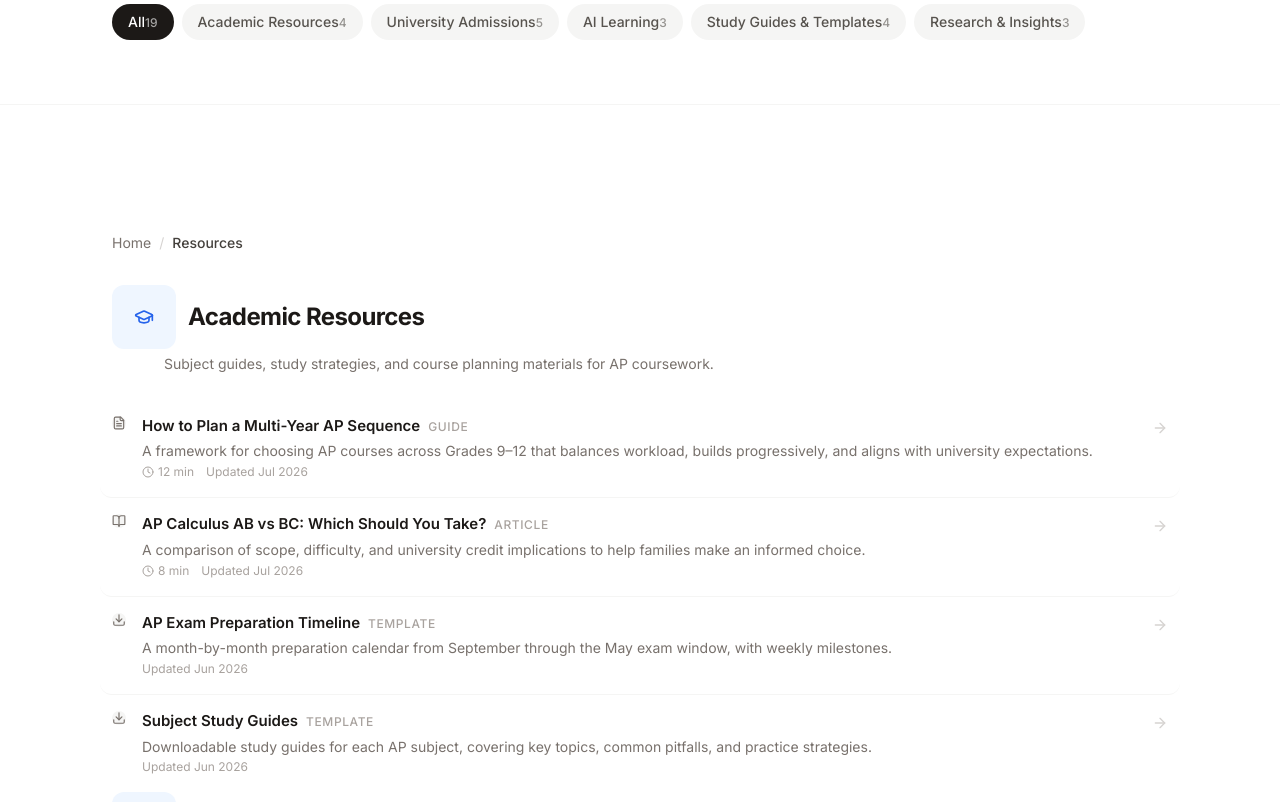
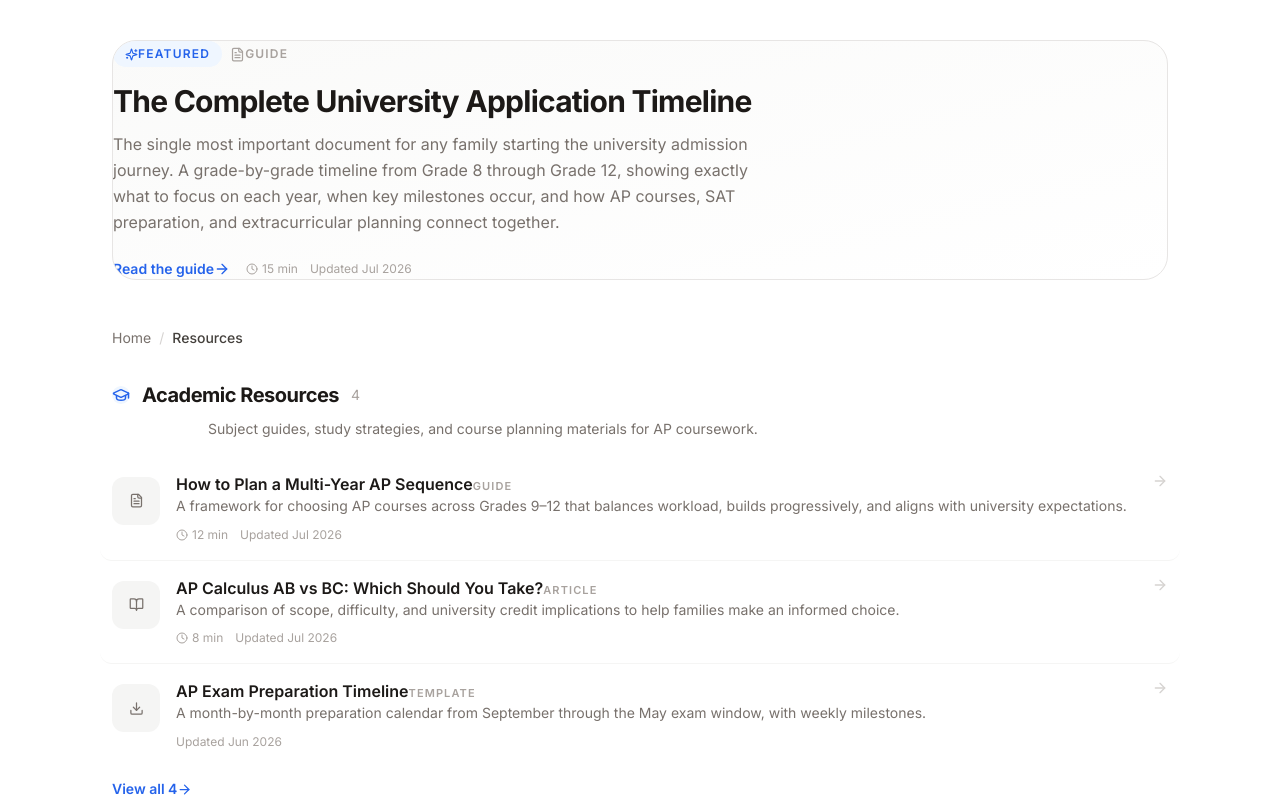
Before and after one commit to apex2012/ap-future, a React (Vite) app: page /resources in a window 1280 px wide. Shown: the part 800-1602 px from the top of the page. Built offline with nearby package versions, Linux system fonts and the light colour scheme.

Commit message:
Refine page with featured resource and filters

```diff
--- a/src/pages/ResourcesPage.tsx
+++ b/src/pages/ResourcesPage.tsx
@@ -12,6 +12,7 @@ import {
   Cpu,
   LayoutTemplate,
   Microscope,
+  Sparkles,
 } from 'lucide-react';
 import { type ReactNode } from 'react';
 import { Hero } from '@/components/ui/Hero';
@@ -34,17 +35,21 @@ interface ResourceEntry {
 interface ResourceCategory {
   id: string;
   label: string;
+  shortLabel: string;
   description: string;
   icon: ReactNode;
   resources: ResourceEntry[];
 }
 
+const PREVIEW_COUNT = 3;
+
 const categories: ResourceCategory[] = [
   {
     id: 'academic',
     label: 'Academic Resources',
+    shortLabel: 'Academic',
     description: 'Subject guides, study strategies, and course planning materials for AP coursework.',
-    icon: <GraduationCap size={20} />,
+    icon: <GraduationCap size={18} />,
     resources: [
       {
         title: 'How to Plan a Multi-Year AP Sequence',
@@ -81,8 +86,9 @@ const categories: ResourceCategory[] = [
   {
     id: 'admissions',
     label: 'University Admissions',
+    shortLabel: 'Admissions',
     description: 'Timelines, application guides, and decision frameworks for the university admission journey.',
-    icon: <Building2 size={20} />,
+    icon: <Building2 size={18} />,
     resources: [
       {
         title: 'The Complete University Application Timeline',
@@ -128,8 +134,9 @@ const categories: ResourceCategory[] = [
   {
     id: 'ai-learning',
     label: 'AI Learning',
+    shortLabel: 'AI Learning',
     description: 'Guides on using AI tools responsibly to support studying, research, and writing — without replacing the learning.',
-    icon: <Cpu size={20} />,
+    icon: <Cpu size={18} />,
     resources: [
       {
         title: 'How to Use AI as a Study Companion',
@@ -160,8 +167,9 @@ const categories: ResourceCategory[] = [
   {
     id: 'guides-templates',
     label: 'Study Guides & Templates',
+    shortLabel: 'Templates',
     description: 'Downloadable tools, planners, and frameworks to organize studying, writing, and application work.',
-    icon: <LayoutTemplate size={20} />,
+    icon: <LayoutTemplate size={18} />,
     resources: [
       {
         title: 'Weekly Study Planner',
@@ -197,8 +205,9 @@ const categories: ResourceCategory[] = [
   {
     id: 'research-insights',
     label: 'Research & Insights',
+    shortLabel: 'Insights',
     description: 'Original analysis on education trends, admissions data, and learning science — for families who want depth.',
-    icon: <Microscope size={20} />,
+    icon: <Microscope size={18} />,
     resources: [
       {
         title: 'AP Score Trends: What the Latest Data Tells Us',
@@ -228,11 +237,21 @@ const categories: ResourceCategory[] = [
   },
 ];
 
+const featuredResource: ResourceEntry = {
+  title: 'The Complete University Application Timeline',
+  summary:
+    'The single most important document for any family starting the university admission journey. A grade-by-grade timeline from Grade 8 through Grade 12, showing exactly what to focus on each year, when key milestones occur, and how AP courses, SAT preparation, and extracurricular planning connect together.',
+  href: '/resources',
+  type: 'guide',
+  readingTime: '15 min',
+  updatedAt: 'Jul 2026',
+};
+
 const typeIcon: Record<ResourceType, ReactNode> = {
-  guide: <FileText size={14} />,
-  template: <Download size={14} />,
-  article: <BookOpen size={14} />,
-  research: <FlaskConical size={14} />,
+  guide: <FileText size={15} />,
+  template: <Download size={15} />,
+  article: <BookOpen size={15} />,
+  research: <FlaskConical size={15} />,
 };
 
 const typeLabel: Record<ResourceType, string> = {
@@ -299,22 +318,22 @@ function ResourceRow({ resource }: { resource: ResourceEntry }) {
       href={resource.href}
       className="group flex items-start gap-4 border-b border-neutral-100 py-4 transition-colors last:border-b-0 hover:bg-neutral-50/60 -mx-3 px-3 rounded-lg"
     >
-      <span className="mt-0.5 flex h-7 w-7 flex-shrink-0 items-center justify-center rounded-md bg-neutral-100 text-neutral-500 group-hover:bg-primary-50 group-hover:text-primary-600 transition-colors">
+      <span className="mt-1 flex h-8 w-8 flex-shrink-0 items-center justify-center rounded-lg bg-neutral-100 text-neutral-500 group-hover:bg-primary-50 group-hover:text-primary-600 transition-colors">
         {typeIcon[resource.type]}
       </span>
       <div className="min-w-0 flex-1">
-        <div className="flex items-baseline gap-2">
-          <h3 className="text-[15px] font-semibold leading-snug text-neutral-900 group-hover:text-primary-700 transition-colors">
+        <div className="flex items-baseline gap-2.5">
+          <h3 className="text-base font-semibold leading-snug text-neutral-900 group-hover:text-primary-700 transition-colors">
             {resource.title}
           </h3>
-          <span className="hidden text-xs font-medium uppercase tracking-wider text-neutral-400 sm:inline">
+          <span className="hidden text-[11px] font-semibold uppercase tracking-widest text-neutral-400 sm:inline">
             {typeLabel[resource.type]}
           </span>
         </div>
-        <p className="mt-1 text-sm leading-relaxed text-neutral-500">
+        <p className="mt-1.5 text-sm leading-relaxed text-neutral-500">
           {resource.summary}
         </p>
-        <div className="mt-1.5 flex items-center gap-3 text-xs text-neutral-400">
+        <div className="mt-2 flex items-center gap-3 text-xs text-neutral-400">
           {resource.readingTime && (
             <span className="inline-flex items-center gap-1">
               <Clock size={12} />
@@ -326,43 +345,124 @@ function ResourceRow({ resource }: { resource: ResourceEntry }) {
       </div>
       <ArrowRight
         size={16}
-        className="mt-1 flex-shrink-0 text-neutral-300 transition-all duration-200 group-hover:translate-x-0.5 group-hover:text-primary-500"
+        className="mt-1.5 flex-shrink-0 text-neutral-300 transition-all duration-200 group-hover:translate-x-0.5 group-hover:text-primary-500"
       />
     </a>
   );
 }
 
-function CategorySection({ category }: { category: ResourceCategory }) {
+function CategorySection({
+  category,
+  expanded,
+  onToggle,
+}: {
+  category: ResourceCategory;
+  expanded: boolean;
+  onToggle: () => void;
+}) {
+  const preview = category.resources.slice(0, PREVIEW_COUNT);
+  const hasMore = category.resources.length > PREVIEW_COUNT;
+  const shown = expanded ? category.resources : preview;
+
   return (
-    <section id={category.id} className="scroll-mt-20">
-      <div className="mb-1 flex items-center gap-3">
-        <span className="flex h-10 w-10 flex-shrink-0 items-center justify-center rounded-lg bg-primary-50 text-primary-600">
+    <section id={category.id} className="scroll-mt-24">
+      <div className="mb-2 flex items-center gap-3">
+        <span className="flex h-9 w-9 flex-shrink-0 items-center justify-center rounded-lg bg-primary-50 text-primary-600">
           {category.icon}
         </span>
-        <h2 className="text-xl font-bold tracking-tight text-neutral-900 sm:text-2xl">
+        <h2 className="text-lg font-bold tracking-tight text-neutral-900 sm:text-xl">
           {category.label}
         </h2>
+        <span className="text-sm text-neutral-400">{category.resources.length}</span>
       </div>
-      <p className="mb-5 pl-[52px] text-sm leading-relaxed text-neutral-500">
+      <p className="mb-4 pl-12 text-sm leading-relaxed text-neutral-500">
         {category.description}
       </p>
       <div>
-        {category.resources.map((resource) => (
+        {shown.map((resource) => (
           <ResourceRow key={resource.title} resource={resource} />
         ))}
       </div>
+      {hasMore && (
+        <button
+          type="button"
+          onClick={onToggle}
+          className="mt-3 inline-flex items-center gap-1.5 text-sm font-semibold text-primary-600 transition-colors hover:text-primary-700"
+        >
+          {expanded ? 'Show less' : `View all ${category.resources.length}`}
+          <ArrowRight
+            size={15}
+            className={`transition-transform duration-200 ${expanded ? 'rotate-90' : ''}`}
+          />
+        </button>
+      )}
     </section>
+  );
+}
+
+function FeaturedResource({ resource }: { resource: ResourceEntry }) {
+  return (
+    <a
+      href={resource.href}
+      className="group relative block overflow-hidden rounded-2xl border border-neutral-200 bg-gradient-to-br from-neutral-50 to-white p-7 transition-all duration-300 hover:border-primary-200 hover:shadow-md sm:p-9"
+    >
+      <div className="flex flex-col gap-5 sm:flex-row sm:items-start sm:gap-8">
+        <div className="flex-1">
+          <div className="mb-4 flex items-center gap-2">
+            <span className="inline-flex items-center gap-1.5 rounded-full bg-primary-50 px-3 py-1 text-xs font-semibold uppercase tracking-widest text-primary-600">
+              <Sparkles size={13} />
+              Featured
+            </span>
+            <span className="inline-flex items-center gap-1.5 text-xs font-semibold uppercase tracking-widest text-neutral-400">
+              {typeIcon[resource.type]}
+              {typeLabel[resource.type]}
+            </span>
+          </div>
+          <h2 className="max-w-2xl text-2xl font-bold leading-tight tracking-tight text-neutral-900 sm:text-3xl">
+            {resource.title}
+          </h2>
+          <p className="mt-3 max-w-2xl text-base leading-relaxed text-neutral-500">
+            {resource.summary}
+          </p>
+          <div className="mt-5 flex items-center gap-4 text-sm">
+            <span className="inline-flex items-center gap-1.5 font-semibold text-primary-600 transition-colors group-hover:text-primary-700">
+              Read the guide
+              <ArrowRight size={16} className="transition-transform duration-200 group-hover:translate-x-0.5" />
+            </span>
+            <div className="flex items-center gap-3 text-xs text-neutral-400">
+              {resource.readingTime && (
+                <span className="inline-flex items-center gap-1">
+                  <Clock size={12} />
+                  {resource.readingTime}
+                </span>
+              )}
+              {resource.updatedAt && <span>Updated {resource.updatedAt}</span>}
+            </div>
+          </div>
+        </div>
+      </div>
+    </a>
   );
 }
 
 export function ResourcesPage() {
   const [activeCategory, setActiveCategory] = useState<string>('all');
+  const [expandedCategories, setExpandedCategories] = useState<Set<string>>(new Set());
 
   const visibleCategories = activeCategory === 'all'
     ? categories
     : categories.filter((c) => c.id === activeCategory);
 
   const totalResources = categories.reduce((sum, c) => sum + c.resources.length, 0);
+
+  const toggleCategory = (id: string) => {
+    setExpandedCategories((prev) => {
+      const next = new Set(prev);
+      if (next.has(id)) next.delete(id);
+      else next.add(id);
+      return next;
+    });
+  };
 
   return (
     <>
@@ -373,62 +473,79 @@ export function ResourcesPage() {
         description="Guides, templates, and research materials organized by purpose — not by date. Find the right tool for the question in front of you."
       />
 
-      <section className="border-b border-neutral-100 bg-white py-10" aria-label="Category navigation">
+      <section className="bg-white pb-4 pt-2" aria-label="Category navigation">
         <PageContainer>
-          <div className="flex flex-wrap items-center gap-2">
+          <div className="inline-flex flex-wrap items-center gap-1 rounded-xl bg-neutral-100 p-1">
             <button
               type="button"
               onClick={() => setActiveCategory('all')}
-              className={`rounded-full px-4 py-2 text-sm font-medium transition-colors ${
+              className={`rounded-lg px-3.5 py-2 text-sm font-medium transition-all duration-200 ${
                 activeCategory === 'all'
-                  ? 'bg-neutral-900 text-white'
-                  : 'bg-neutral-100 text-neutral-600 hover:bg-neutral-200'
+                  ? 'bg-white text-neutral-900 shadow-sm'
+                  : 'text-neutral-500 hover:text-neutral-800'
               }`}
             >
               All
-              <span className="ml-1.5 text-xs opacity-60">{totalResources}</span>
+              <span className="ml-1.5 text-xs opacity-50">{totalResources}</span>
             </button>
             {categories.map((cat) => (
               <button
                 key={cat.id}
                 type="button"
                 onClick={() => setActiveCategory(cat.id)}
-                className={`rounded-full px-4 py-2 text-sm font-medium transition-colors ${
+                className={`rounded-lg px-3.5 py-2 text-sm font-medium transition-all duration-200 ${
                   activeCategory === cat.id
-                    ? 'bg-neutral-900 text-white'
-                    : 'bg-neutral-100 text-neutral-600 hover:bg-neutral-200'
+                    ? 'bg-white text-neutral-900 shadow-sm'
+                    : 'text-neutral-500 hover:text-neutral-800'
                 }`}
               >
-                {cat.label}
-                <span className="ml-1.5 text-xs opacity-60">{cat.resources.length}</span>
+                {cat.shortLabel}
+                <span className="ml-1.5 text-xs opacity-50">{cat.resources.length}</span>
               </button>
             ))}
           </div>
         </PageContainer>
       </section>
 
-      <section className="bg-white py-12 sm:py-16">
+      {activeCategory === 'all' && (
+        <section className="bg-white py-6" aria-label="Featured resource">
+          <PageContainer>
+            <FeaturedResource resource={featuredResource} />
+          </PageContainer>
+        </section>
+      )}
+
+      <section className="bg-white pb-14 pt-4 sm:pb-16">
         <PageContainer>
           <Breadcrumb items={[{ label: 'Home', href: '/' }, { label: 'Resources' }]} />
 
           {activeCategory === 'all' ? (
-            <div className="space-y-14">
+            <div className="space-y-12">
               {visibleCategories.map((category, index) => (
                 <motion.div
                   key={category.id}
-                  initial={{ opacity: 0, y: 16 }}
+                  initial={{ opacity: 0, y: 12 }}
                   whileInView={{ opacity: 1, y: 0 }}
                   viewport={{ once: true, margin: '-80px' }}
-                  transition={{ duration: 0.35, ease: 'easeOut', delay: index * 0.04 }}
+                  transition={{ duration: 0.3, ease: 'easeOut', delay: index * 0.03 }}
                 >
-                  <CategorySection category={category} />
+                  <CategorySection
+                    category={category}
+                    expanded={expandedCategories.has(category.id)}
+                    onToggle={() => toggleCategory(category.id)}
+                  />
                 </motion.div>
               ))}
             </div>
           ) : (
             <div>
               {visibleCategories.map((category) => (
-                <CategorySection key={category.id} category={category} />
+                <CategorySection
+                  key={category.id}
+                  category={category}
+                  expanded={expandedCategories.has(category.id)}
+                  onToggle={() => toggleCategory(category.id)}
+                />
               ))}
             </div>
           )}
```
